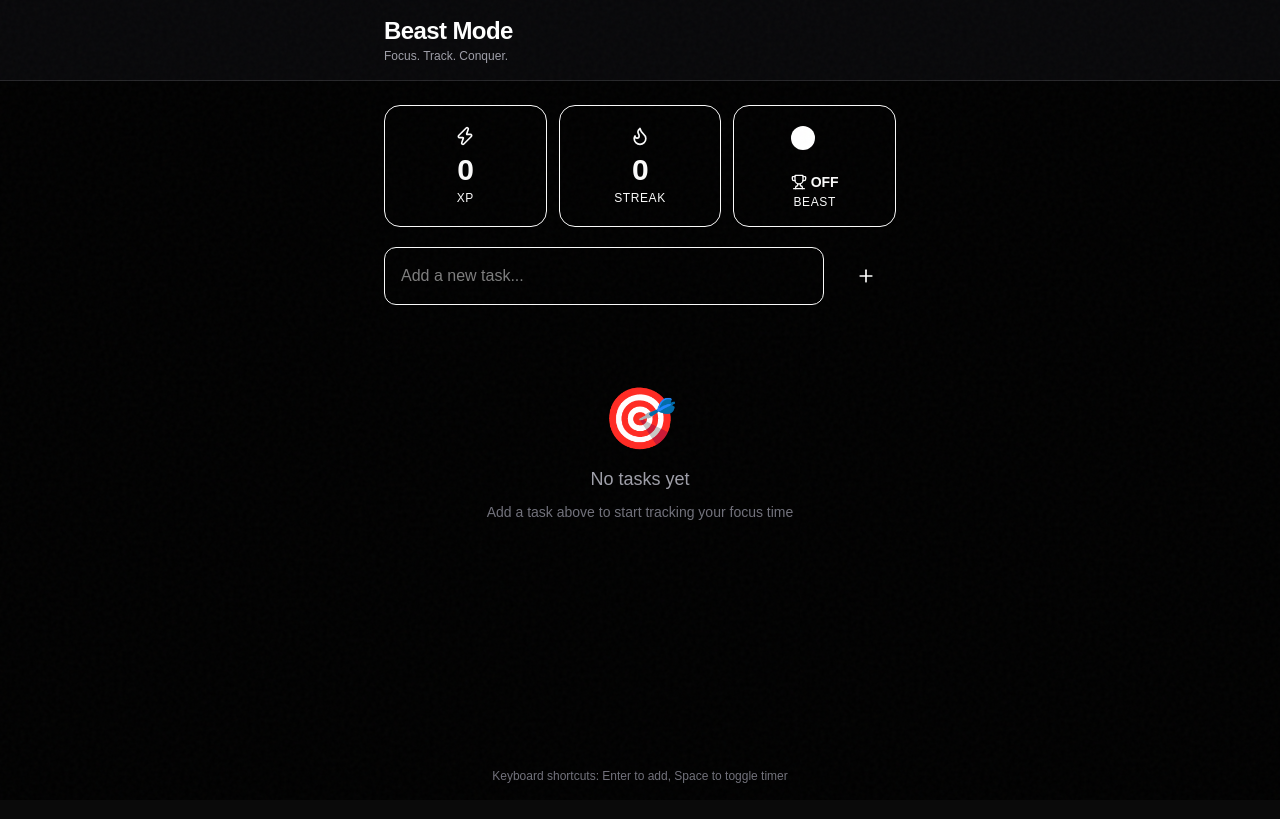
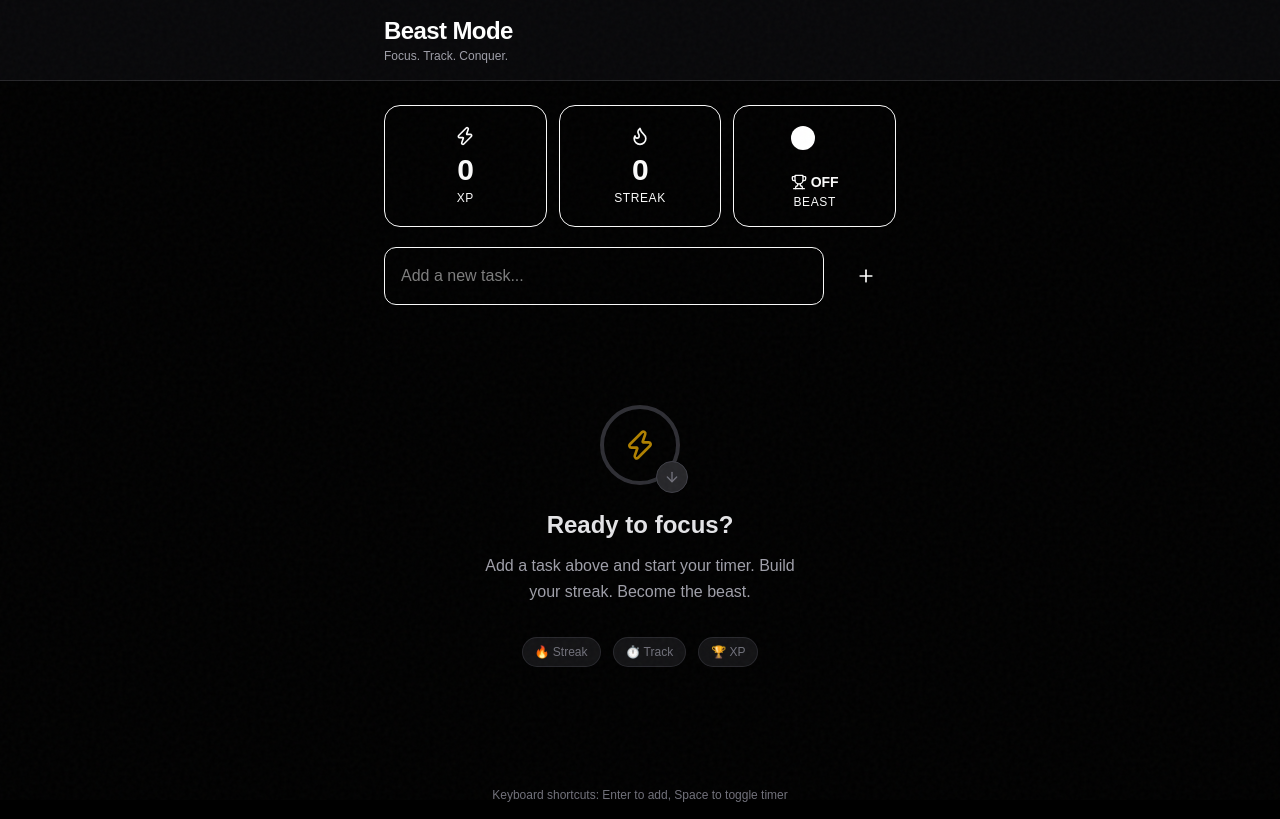
Before and after one commit to sebhero-demo/bmt-client, a React (Vite) app in the folder client/bmt-client/: page / in a window 1280 px wide. Built offline with nearby package versions, Linux system fonts and the light colour scheme; a web font is replaced by a local one.

Commit message:
design(D5): improve empty state - motivational visuals + badges

```diff
--- a/client/bmt-client/src/components/EmptyState.tsx
+++ b/client/bmt-client/src/components/EmptyState.tsx
@@ -1,13 +1,43 @@
 import { type JSX } from 'react';
+import { ArrowDown, Zap } from 'lucide-react';
 
 export default function EmptyState(): JSX.Element {
   return (
-    <div className="text-center py-12 sm:py-16 px-4 animate-fade-in delay-200" role="status" aria-live="polite">
-      <div className="text-5xl sm:text-6xl mb-4" aria-hidden="true" role="img" aria-label="Target emoji">
-        🎯
+    <div
+      className="text-center py-16 sm:py-20 px-6 animate-fade-in delay-200"
+      role="status"
+      aria-live="polite"
+    >
+      {/* Visual element - stylized target */}
+      <div className="relative inline-flex mb-6" aria-hidden="true">
+        <div className="w-20 h-20 rounded-full border-4 border-zinc-700 flex items-center justify-center animate-pulse">
+          <Zap className="w-8 h-8 text-yellow-500" />
+        </div>
+        <div className="absolute -bottom-2 -right-2 w-8 h-8 rounded-full bg-zinc-800 border border-zinc-700 flex items-center justify-center">
+          <ArrowDown className="w-4 h-4 text-zinc-500" />
+        </div>
       </div>
-      <p className="text-lg font-medium text-zinc-400">No tasks yet</p>
-      <p className="text-sm mt-2 px-4 leading-relaxed text-zinc-500">Add a task above to start tracking your focus time</p>
+
+      <h2 className="text-xl sm:text-2xl font-display font-bold text-zinc-200 mb-3">
+        Ready to focus?
+      </h2>
+
+      <p className="text-base text-zinc-400 max-w-xs mx-auto leading-relaxed">
+        Add a task above and start your timer. Build your streak. Become the beast.
+      </p>
+
+      {/*激励 badges */}
+      <div className="flex items-center justify-center gap-3 mt-8">
+        <span className="text-xs font-medium px-3 py-1.5 rounded-full bg-zinc-800/50 text-zinc-500 border border-zinc-700/50">
+          🔥 Streak
+        </span>
+        <span className="text-xs font-medium px-3 py-1.5 rounded-full bg-zinc-800/50 text-zinc-500 border border-zinc-700/50">
+          ⏱️ Track
+        </span>
+        <span className="text-xs font-medium px-3 py-1.5 rounded-full bg-zinc-800/50 text-zinc-500 border border-zinc-700/50">
+          🏆 XP
+        </span>
+      </div>
     </div>
   );
 }
```
